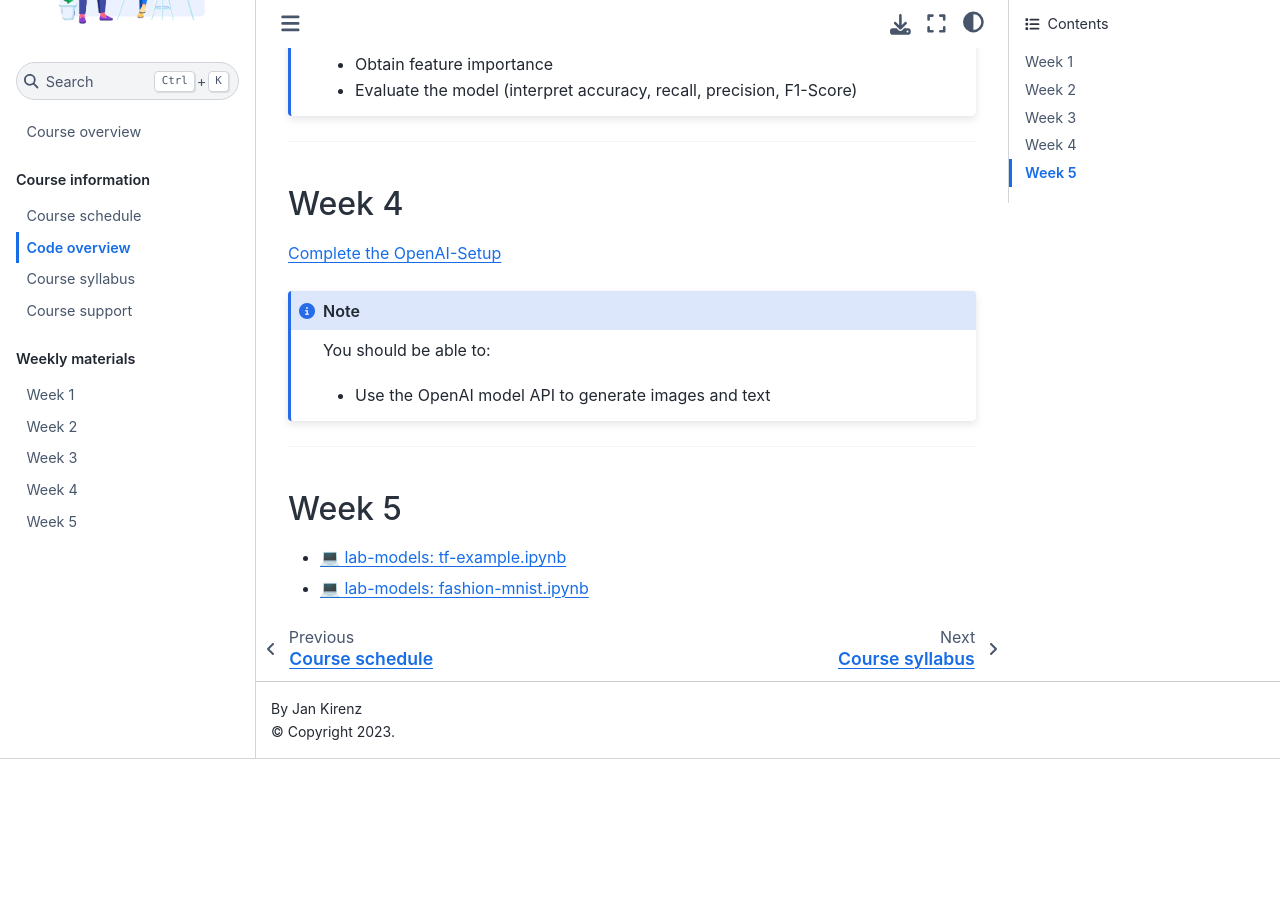
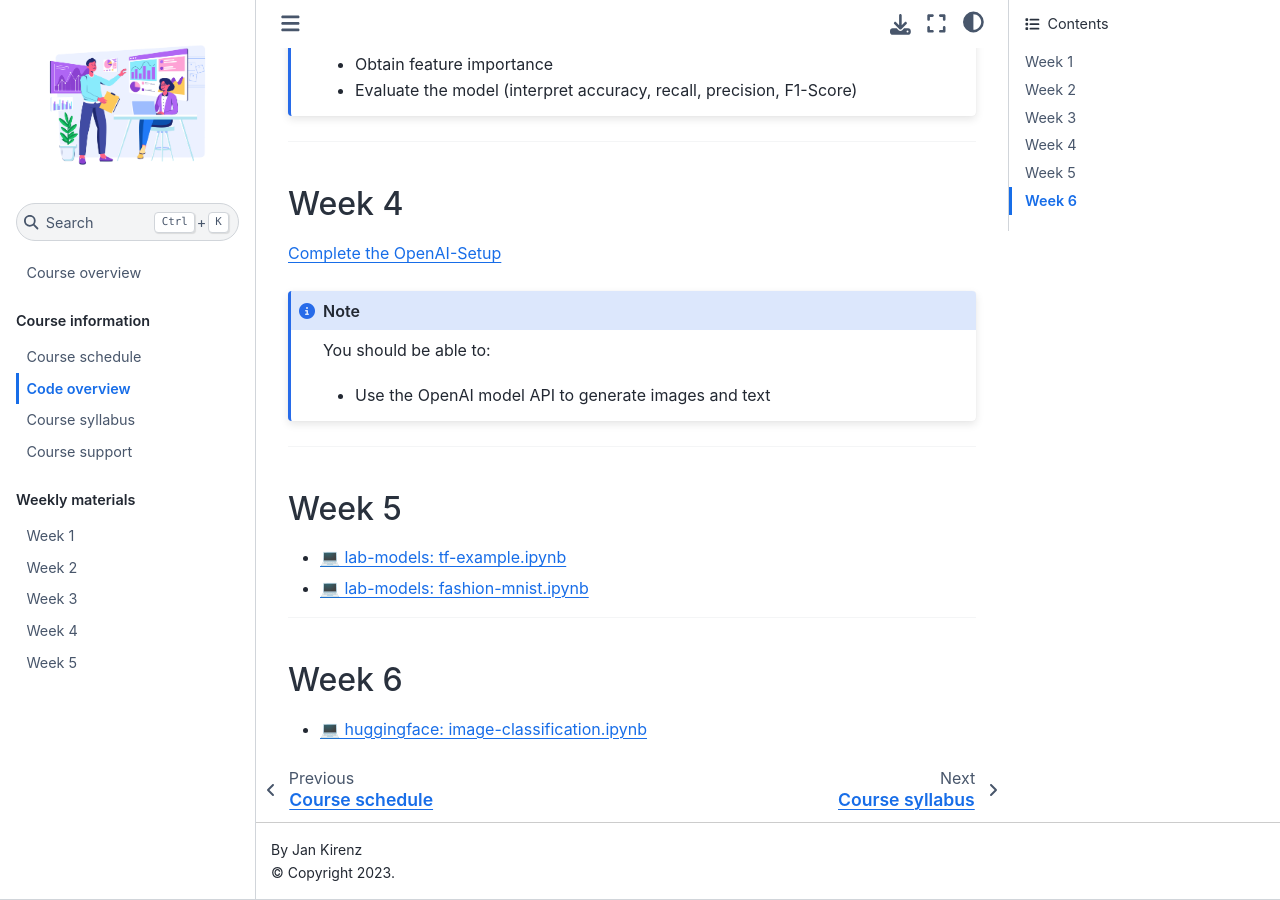
Before and after one commit to kirenz/om2, a Jupyter Book: the page built from docs/code-overview.md, in a window 1280 px wide and 900 px high, scrolled down 1336 px. Built offline with Jupyter Book 1.0.4 settings and Sphinx 7.4.7 and the Sphinx Book theme 1.1.4, drawn with Linux system fonts in a browser that asks for light colours; before the commit the page ends 2095 px from its top, so only the background shows below that.

Commit message:
Update code-overview.md

```diff
--- a/docs/code-overview.md
+++ b/docs/code-overview.md
@@ -85,3 +85,9 @@ You should be able to:
 <!--
 - [💻 lab-models: cnn.ipynb](https://colab.research.google.com/github/kirenz/lab-models/blob/main/ann/cnn.ipynb)
 -->
+
+---
+
+## Week 6
+
+- [💻 huggingface: image-classification.ipynb](https://colab.research.google.com/github/kirenz/huggingface/blob/main/image-classification/image-classification.ipynb)
```
